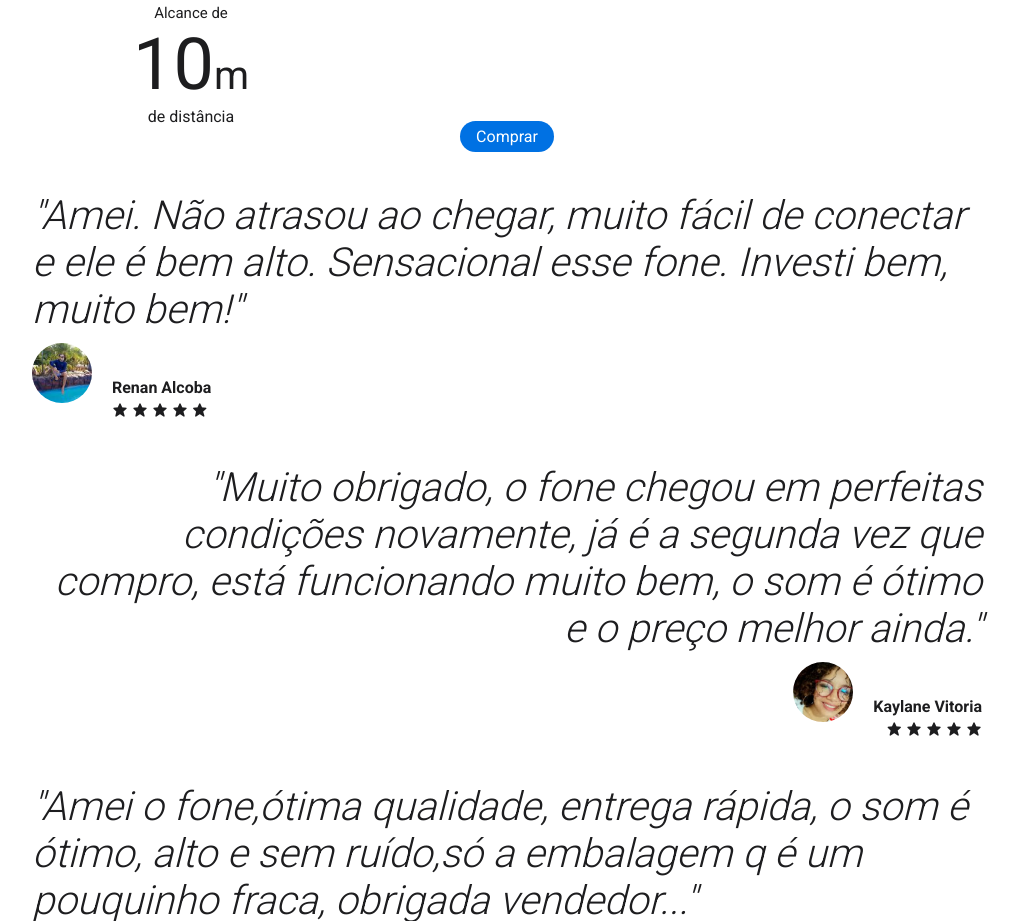
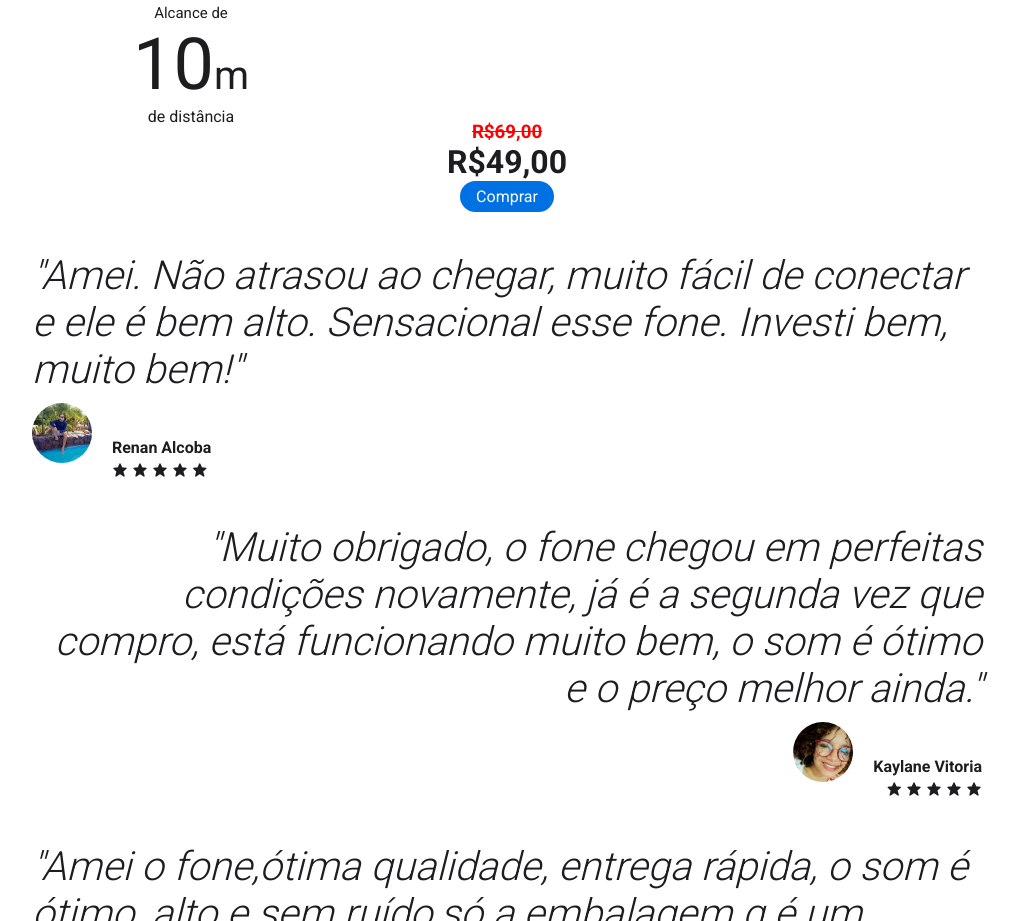
Before and after one commit to Caiosev/airpods-website, a plain HTML site: page index.html in a window 1280 px wide. Shown: the part 1271-2192 px from the top of the page, without its empty margins (133-1151 px from the left). Drawn offline with nearby package versions, Linux system fonts and the light colour scheme; a script that the page names is missing.

Commit message:
price add

```diff
--- a/index.html
+++ b/index.html
@@ -4,7 +4,7 @@
     <meta charset="UTF-8">
     <meta http-equiv="X-UA-Compatible" content="IE=edge">
     <meta name="viewport" content="width=device-width, initial-scale=1.0">
-    <link rel="stylesheet" href="style.css">
+    <link rel="stylesheet" href="/css/style.css">
     <title>AirPods</title>
 </head>
 <body>
@@ -82,6 +82,8 @@
         </section>
 
         <div class="btn">
+            <h3>R$69,00</h3>
+            <h2>R$49,00</h2>
             <a href="#" class="div__btn">Comprar</a>
         </div>
 
--- a/style.scss
+++ b/style.scss
@@ -410,6 +410,16 @@ html{
     width: 100vw;
     display: flex;
     justify-content: center;
+    flex-direction: column;
+    align-items: center;
+
+    h3{
+        text-decoration: line-through;
+        color: red;
+    }
+    h2{
+        font-size: 2rem;
+    }
 }
 
 .div__btn{
```
Also changed, not shown: css/style.css, 2 other files.
